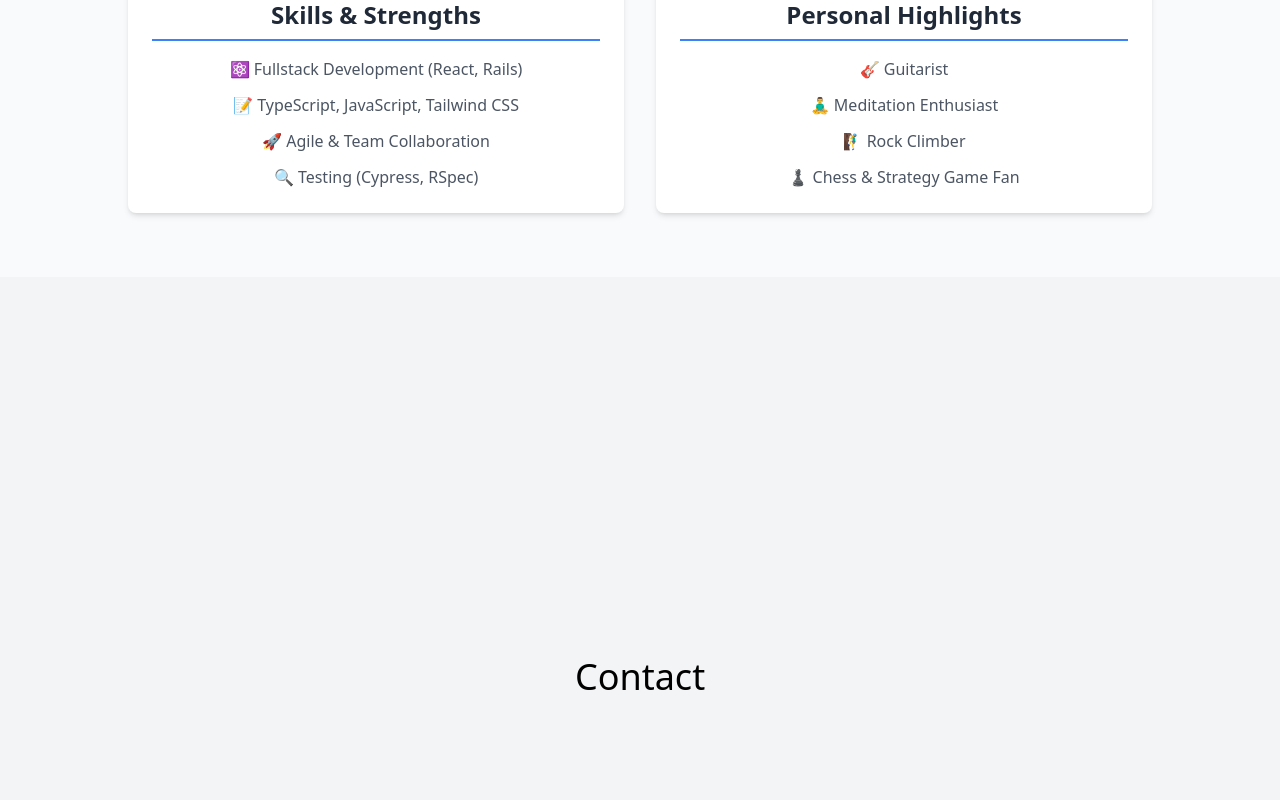
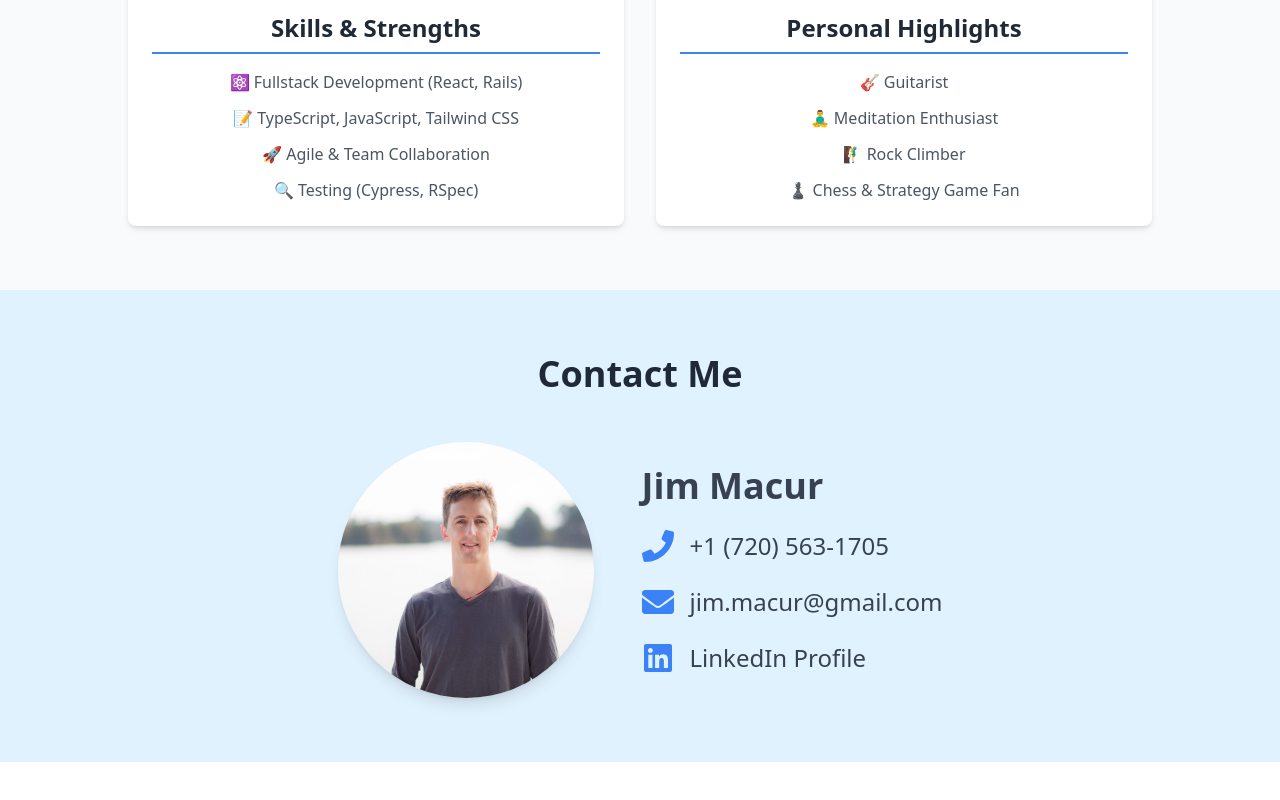
Before and after one commit to DRIF7ER/my-portfolio, a React (Create React App) app: page / in a window 1280 px wide. Shown: the part 4682-5482 px from the top of the page. After the commit the page ends 5444 px from the top, so only its background shows below. Built offline with nearby package versions, Linux system fonts and the light colour scheme.

Commit message:
feat: adds a contact me component

```diff
--- a/src/App.tsx
+++ b/src/App.tsx
@@ -5,6 +5,7 @@ import Projects from './components/Projects';
 import Skills from './components/Skills';
 import Education from './components/Education';
 import AboutMe from './components/AboutMe';
+import Contact from './components/Contact';
 
 function App() {
   return (
@@ -15,9 +16,7 @@ function App() {
       <Skills />
       <Education />
       <AboutMe />
-      <section id="contact" className="h-screen flex items-center justify-center bg-gray-100">
-        <h2 className="text-4xl">Contact</h2>
-      </section>
+      <Contact />
     </div>
   );
 }
--- a/src/components/AboutMe.tsx
+++ b/src/components/AboutMe.tsx
@@ -7,7 +7,7 @@ const AboutMe: React.FC = () => {
       <div className="max-w-5xl mx-auto text-center">
         <h2 className="text-4xl font-extrabold mb-8 text-gray-800">About Me</h2>
 
-        <p className="text-lg text-gray-700 leading-relaxed mb-10">
+        <p className="text-xl text-gray-700 leading-relaxed mb-10">
           Hi, I'm <span className="font-semibold text-blue-600">Jim Macur</span>, a passionate fullstack developer with a background in teaching and a love for solving complex problems.
           After years of teaching and leadership, I transitioned into software development, where I apply my collaborative mindset
           and problem-solving skills to create accessible and engaging applications. I'm always eager to learn new technologies
--- /dev/null
+++ b/src/components/Contact.tsx
@@ -0,0 +1,56 @@
+import React from 'react';
+import { FaPhone, FaEnvelope, FaLinkedin } from 'react-icons/fa';
+
+const Contact: React.FC = () => {
+  return (
+    <section id="contact" className="bg-sky-100 py-16 px-6">
+      <div className="max-w-6xl mx-auto">
+        <h2 className="text-4xl font-extrabold mb-12 text-center text-gray-800">Contact Me</h2>
+
+        <div className="flex flex-col md:flex-row items-center justify-center gap-12">
+
+          {/* Image Section */}
+          <div className="flex-shrink-0">
+            <img
+              src="/assets/jim-macur-headshot.jpeg"
+              alt="Jim Macur"
+              className="w-64 h-64 object-cover rounded-full shadow-lg"
+            />
+          </div>
+
+          {/* Contact Info Section */}
+          <div className="flex flex-col justify-center items-start">
+            <h3 className="text-4xl font-bold text-gray-700 mb-6">Jim Macur</h3>
+
+            <div className="space-y-6 text-gray-700">
+              <div className="flex items-center text-2xl">
+                <FaPhone className="mr-4 text-blue-500" size={32} />
+                <span className="font-medium">+1 (720) 563-1705</span>
+              </div>
+              <div className="flex items-center text-2xl">
+                <FaEnvelope className="mr-4 text-blue-500" size={32} />
+                <a href="mailto:jim.macur@gmail.com" className="font-medium hover:text-blue-500">
+                  jim.macur@gmail.com
+                </a>
+              </div>
+              <div className="flex items-center text-2xl">
+                <FaLinkedin className="mr-4 text-blue-500" size={32} />
+                <a
+                  href="https://www.linkedin.com/in/jim-macur"
+                  target="_blank"
+                  rel="noopener noreferrer"
+                  className="font-medium hover:text-blue-500"
+                >
+                  LinkedIn Profile
+                </a>
+              </div>
+            </div>
+          </div>
+
+        </div>
+      </div>
+    </section>
+  );
+};
+
+export default Contact;
```
